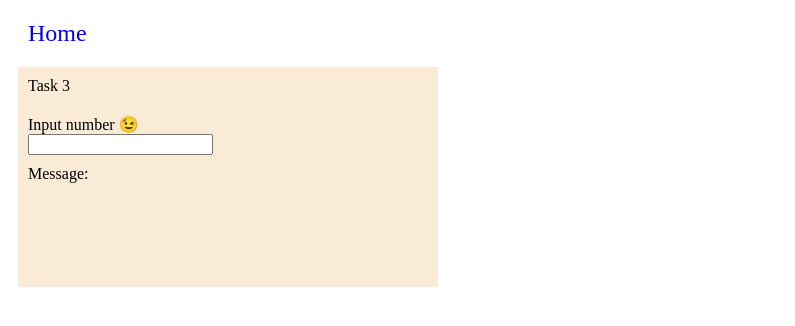
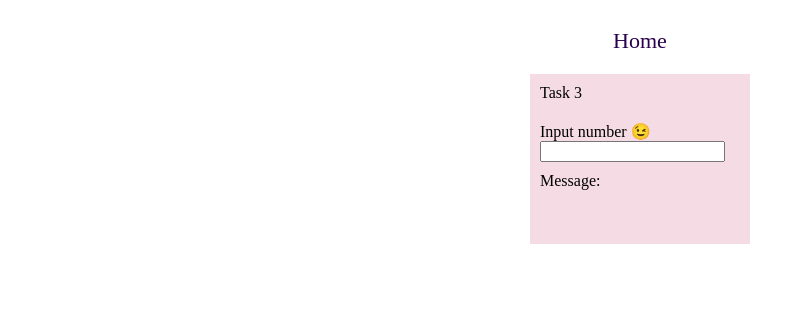
Before and after one commit to 4ndreSha/JS-React-Tasks, a React app: page /#/task3 in a window 1280 px wide. Shown: the top 326 px of the page, without its empty margins (0-795 px from the left). Built offline with nearby package versions, Linux system fonts and the light colour scheme.

Commit message:
feat: task2 done

```diff
--- /dev/null
+++ b/src/components/Task2/TextWrapper.tsx
@@ -0,0 +1,29 @@
+import React, { useState } from 'react';
+
+
+function TextWrapper({text}) {
+
+    const [collapsed, setCollapsed] = useState(true);
+
+    const handleClick = () => {
+        setCollapsed(!collapsed);
+    }
+
+    return (
+        <>
+            {collapsed ?
+                <div class="wrapped-text">
+                    <div>{text.split('.')[0] + '...'}</div>
+                    <button class="collapse-button" onClick={handleClick}>Развернуть</button>
+                </div>
+                :
+                <div class="wrapped-text">
+                    <div>{text}</div>
+                    <button class="collapse-button" onClick={handleClick}>Свернуть</button>
+                </div>
+            }
+        </>
+    );
+}
+
+export default TextWrapper;
--- a/src/pages/Task2Page.tsx
+++ b/src/pages/Task2Page.tsx
@@ -1,17 +1,29 @@
-// Реализовать форму c помощью функциональных компонентов,
-// в форме должно быть реализовано одно поле и
-// значение этого поля нужно выводить в
-// консоль после нажатия на кнопку, которая
-// находится тоже в форме. Нужно использовать
-// хук useRef для того, чтобы вывести значение,
-// которое введено в input.
+// Создать компонент, которому передаем текст
+// (3-4 предложения с точкой в конце каждого
+// предложения). Компонент выводит только
+// первое предложение. И есть кнопка
+// "Показать подробнее" - при клике на неё
+// выводиться вместо одного предложения весь
+// текст. После этого, при нажатии на кнопку
+// текст можно закрыть и должно отображаться
+// одно предложение
 
 import React from 'react';
+import TextWrapper from '../components/Task2/TextWrapper';
 
 function Task2Page() {
+  var text = `
+    Улица провалилась, как нос сифилитика.
+    Река — сладострастье, растекшееся в слюни.
+    Отбросив белье до последнего листика,
+    сады похабно развалились в июне.`
+
   return (
     <>
-      <div>Task 2</div>
+      <section class="main">
+        <div class="task-number">Task 2</div>
+        <TextWrapper text={text} />
+      </section>
     </>
   );
 }
--- a/src/styles.css
+++ b/src/styles.css
@@ -1,16 +1,24 @@
+body {
+    display: flex;
+    align-items: center;
+    justify-content: center;
+}
+
 header {
-    margin: 20px;
+    margin: 20px 0px;
+    text-align: center;
 }
 
 .link {
-    font-size: 24px;
+    font-size: 22px;
     text-decoration: none;
+    color: rgb(42, 0, 77);
 }
 
 .task-list {
     display: flex;
     flex-direction: column;
-    margin-left: 20px;
+    gap: 3px;
 }
 
 .task-number {
@@ -18,13 +26,26 @@ header {
 }
 
 .main {
-    margin-left: 10px;
-    background-color: antiquewhite;
-    max-width: 400px;
-    min-height: 200px;
+    margin: auto;
+    background-color: rgb(245, 220, 228);
+    max-width: 440px;
+    min-width: 200px;
+    min-height: 150px;
     padding: 10px;
+    outline: 1px;
 }
 
 .message {
     margin-top: 10px;
 }
+
+.collapse-button {
+    border: none;
+    background: none;
+    text-decoration: underline;
+    margin-top: 5px;
+}
+
+.wrapped-text {
+    width: 440px;
+}
```
